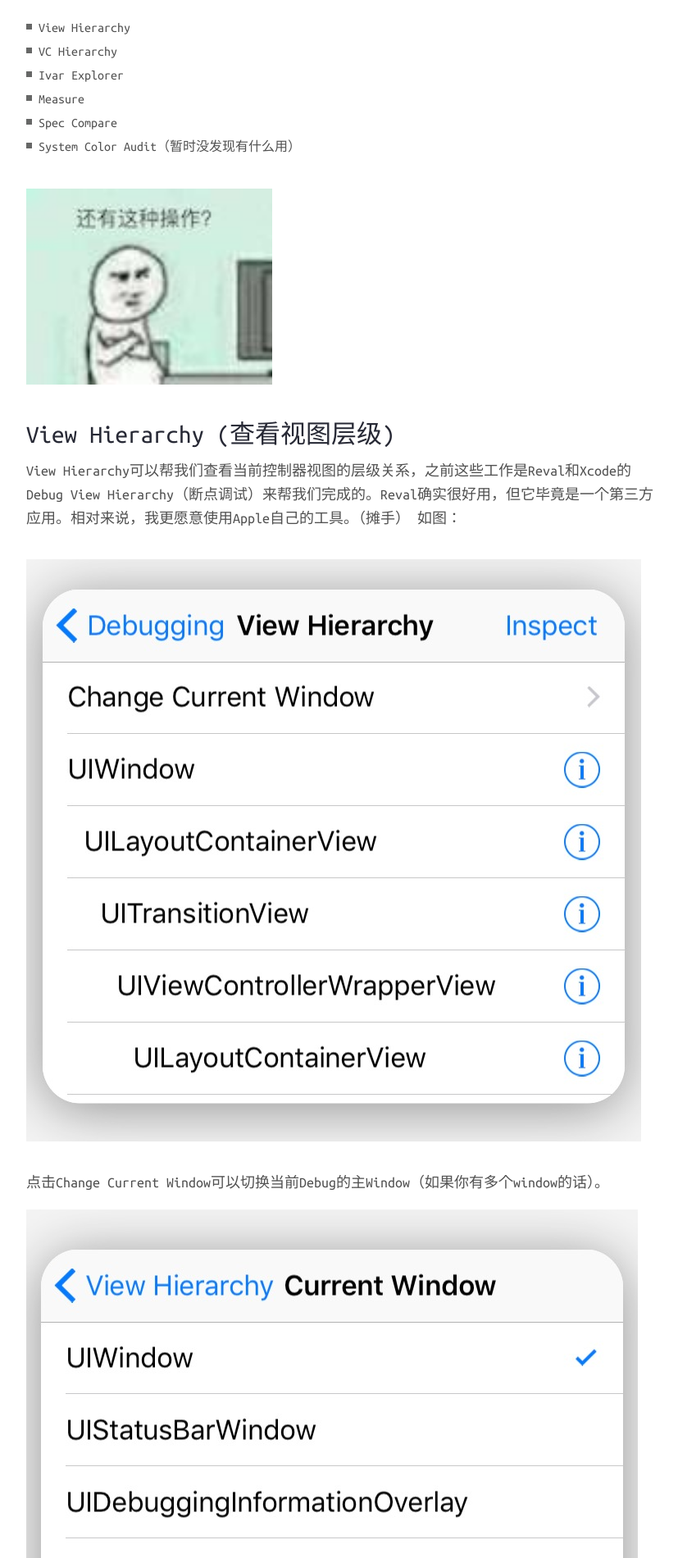
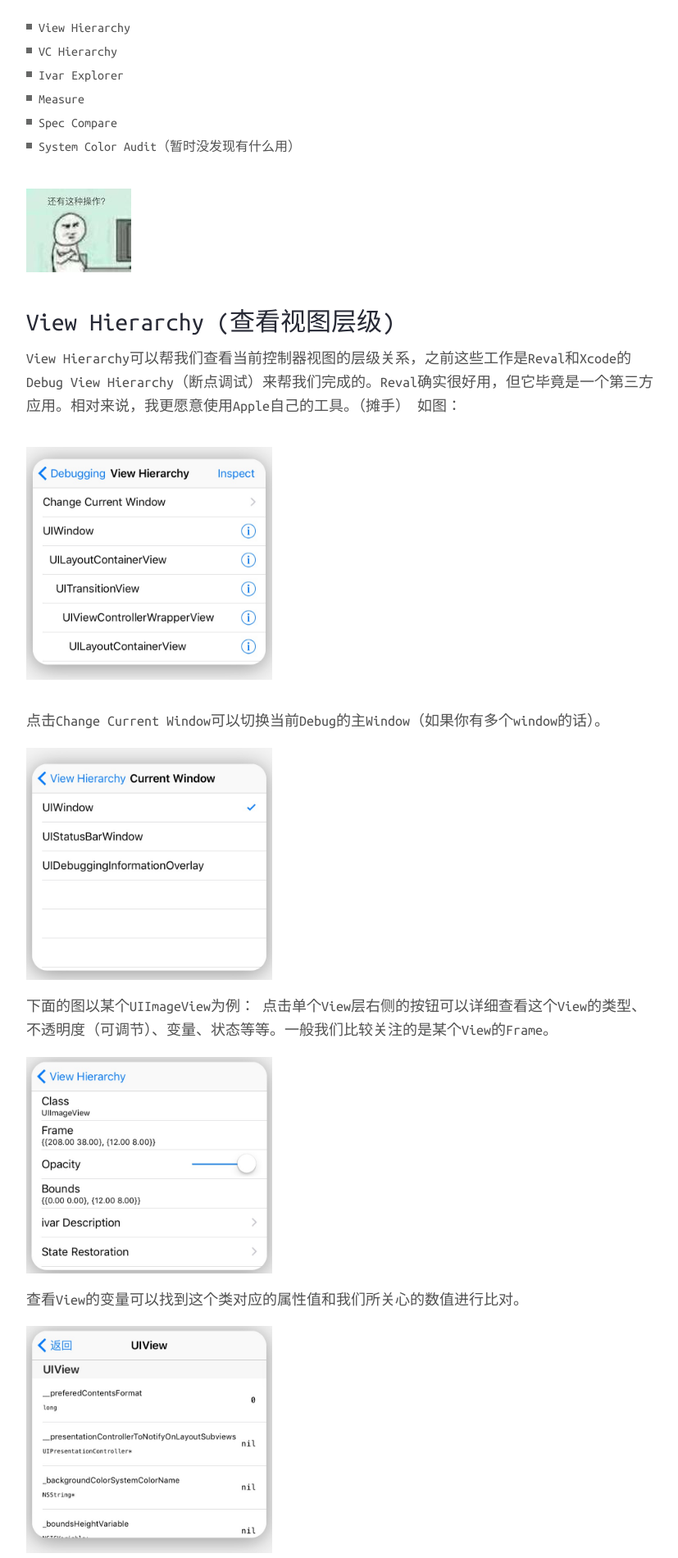
Before and after one commit to Khala-wan/Khala-wan.github.io, a Jekyll site: the page built from _posts/2017-05-27-iOS-骚操作-UIDebuggingInformationOverlay.markdown, in a window 1280 px wide. Shown: the part 984-2884 px from the top of the page at 82% size, without its empty margins (224-1051 px from the left). Built offline with Jekyll 4.4.1, drawn with Linux system fonts in a browser that asks for light colours; nearby versions of some CDN libraries.

Commit message:
UIDebuggingInformationOverlay

````diff
--- a/_posts/2017-05-27-iOS-骚操作-UIDebuggingInformationOverlay.markdown
+++ b/_posts/2017-05-27-iOS-骚操作-UIDebuggingInformationOverlay.markdown
@@ -11,7 +11,7 @@
 
 UIDebuggingInformationOverlay是一个私有的UIWindow的子类。它的作用就是用来帮助iOS的开发人员和设计人员用来调试自己的APP。值得一提的是这个功能(Window)是个私有类。是前几天才被Ryan Peterson在浏览UIKit的私有头文件的时候发现并公布给大家。这是他的英文原文博客[UIDebuggingInformationOverlay](http://ryanipete.com/blog/ios/swift/objective-c/uidebugginginformationoverlay/).
 
-<img style="margin:auto 0;text-align: center" width="300" height="300" src="https://github.com/Khala-wan/Khala-wan.github.io/raw/master/resource/UIDebuggingInformationOverlay-0.jpg"/>
+<img width="300" height="300" src="https://github.com/Khala-wan/Khala-wan.github.io/raw/master/resource/UIDebuggingInformationOverlay-0.jpg"/>
 
 
 ## UIDebuggingInformationOverlay能帮我们干什么
@@ -25,32 +25,32 @@
 * Spec Compare
 * System Color Audit（暂时没发现有什么用）
 
-<img style="margin:auto 0;text-align: center" width="300" height="300" src="https://github.com/Khala-wan/Khala-wan.github.io/raw/master/resource/UIDebuggingInformationOverlay-1.jpg"/>
-
+![img](https://github.com/Khala-wan/Khala-wan.github.io/raw/master/resource/UIDebuggingInformationOverlay-1.jpg)
 
 ## View Hierarchy (查看视图层级)
 
 View Hierarchy可以帮我们查看当前控制器视图的层级关系，之前这些工作是Reval和Xcode的Debug View Hierarchy（断点调试）来帮我们完成的。Reval确实很好用，但它毕竟是一个第三方应用。相对来说，我更愿意使用Apple自己的工具。（摊手）
 如图：
 
-![img](https://github.com/Khala-wan/Khala-wan.github.io/raw/master/resource/UIDebuggingInformationOverlay-2.jpg)
+<img width="300" height="300" src="https://github.com/Khala-wan/Khala-wan.github.io/raw/master/resource/UIDebuggingInformationOverlay-2.jpg"/>
+
 
 点击Change Current Window可以切换当前Debug的主Window（如果你有多个window的话）。
-![img](https://github.com/Khala-wan/Khala-wan.github.io/raw/master/resource/UIDebuggingInformationOverlay-3.jpg)
+<img width="300" height="300" src="https://github.com/Khala-wan/Khala-wan.github.io/raw/master/resource/UIDebuggingInformationOverlay-3.jpg"/>
 下面的图以某个UIImageView为例：
 点击单个View层右侧的按钮可以详细查看这个View的类型、不透明度（可调节）、变量、状态等等。一般我们比较关注的是某个View的Frame。
-![img](https://github.com/Khala-wan/Khala-wan.github.io/raw/master/resource/UIDebuggingInformationOverlay-4.jpg)
+<img width="300" height="300" src="https://github.com/Khala-wan/Khala-wan.github.io/raw/master/resource/UIDebuggingInformationOverlay-4.jpg"/>
 查看View的变量可以找到这个类对应的属性值和我们所关心的数值进行比对。
-![img](https://github.com/Khala-wan/Khala-wan.github.io/raw/master/resource/UIDebuggingInformationOverlay-5.jpg)
+<img width="300" height="300" src="https://github.com/Khala-wan/Khala-wan.github.io/raw/master/resource/UIDebuggingInformationOverlay-5.jpg"/>
 查看状态信息可以看到这个View的类型和一些纯视图的属性如Transform等。不过每种类型的View其State Info中的Value的类型、数量也不同。
-![img](https://github.com/Khala-wan/Khala-wan.github.io/raw/master/resource/UIDebuggingInformationOverlay-6.jpg)
+<img width="300" height="300" src="https://github.com/Khala-wan/Khala-wan.github.io/raw/master/resource/UIDebuggingInformationOverlay-6.jpg"/>
 
 ## VC Hierarchy (查看控制器层级)
 
 这个功能可以帮助你定位当前Winow的控制器关系，同时他也可以看出你Present之后的控制器层级关系。
-![img](https://github.com/Khala-wan/Khala-wan.github.io/raw/master/resource/UIDebuggingInformationOverlay-7.jpg)
+<img width="300" height="300" src="https://github.com/Khala-wan/Khala-wan.github.io/raw/master/resource/UIDebuggingInformationOverlay-7.jpg"/>
 同样的，点击某一个你想要关注的VC就可以看到它对应的一些信息。也可以继续点击它的UIView来查看这个控制器所对应UIView的信息。
-![img](https://github.com/Khala-wan/Khala-wan.github.io/raw/master/resource/UIDebuggingInformationOverlay-8.jpg)
+<img width="300" height="300" src="https://github.com/Khala-wan/Khala-wan.github.io/raw/master/resource/UIDebuggingInformationOverlay-8.jpg"/>
 
 ## Ivar Explorer （变量浏览）
 
@@ -62,15 +62,15 @@
 ```
 然后我们现在来想办法找到它，看看能不能看到它的值。首先进入Ivar Explorer。
 然后找到UIApplication的delegate对象。
-![img](https://github.com/Khala-wan/Khala-wan.github.io/raw/master/resource/UIDebuggingInformationOverlay-9.jpg)
+<img width="300" height="300" src="https://github.com/Khala-wan/Khala-wan.github.io/raw/master/resource/UIDebuggingInformationOverlay-9.jpg"/>
 点击去看一下，第二个就是我们要找的变量。当前它的值是NO，看来我们不需要跳转到消息中心了。
-![img](https://github.com/Khala-wan/Khala-wan.github.io/raw/master/resource/UIDebuggingInformationOverlay-10.jpg)
+<img width="300" height="300" src="https://github.com/Khala-wan/Khala-wan.github.io/raw/master/resource/UIDebuggingInformationOverlay-10.jpg"/>
 至于你还想在你的APP中看到哪个对象的哪个变量就看你自己的咯~
 
 ## Measure (测量工具)
 
 呃。。。讲真的这个功能绝对是我们和UI撕逼的双刃剑。有了它，你不用再因为那么0.5px的问题争论半天。但是如果UI会用它了，那么你可能还要多几个0.5px的问题😂
-![img](https://github.com/Khala-wan/Khala-wan.github.io/raw/master/resource/UIDebuggingInformationOverlay-11.jpg)
+<img width="300" height="300" src="https://github.com/Khala-wan/Khala-wan.github.io/raw/master/resource/UIDebuggingInformationOverlay-11.jpg"/>
 点击Vertical并长按你想测量的地方就可以显示出垂直方向上对应的间距，还可以按住不动拖动手指测量别的地方。
 ![img](https://github.com/Khala-wan/Khala-wan.github.io/raw/master/resource/UIDebuggingInformationOverlay-12.jpg)
 如果想测量水平方向，你懂得，点Horizontal。
@@ -80,7 +80,8 @@
 
 ## Spec Compare (UI对比工具)
 这个功能可以让我们在对比UI图和实际开发出来的界面时不用两个页面看来看去。只需要从相册选择你这个页面的UI截图。然后向下滑动就可以增加透明度以比对细节。效果如下(UI图我找不到了。先用系统的凑合下)：
-![img](https://github.com/Khala-wan/Khala-wan.github.io/raw/master/resource/UIDebuggingInformationOverlay-15.jpg)![img](https://github.com/Khala-wan/Khala-wan.github.io/raw/master/resource/UIDebuggingInformationOverlay-16.jpg)
+<img width="300" height="300" src="https://github.com/Khala-wan/Khala-wan.github.io/raw/master/resource/UIDebuggingInformationOverlay-15.jpg"/>
+<img width="300" height="300" src="https://github.com/Khala-wan/Khala-wan.github.io/raw/master/resource/UIDebuggingInformationOverlay-16.jpg"/>
 
 >⚠️注意因为要弹出UIImagePickerController所以在iOS9以上别忘了在Info.plist中加入相册使用的key:NSPhotoLibraryUsageDescription。否侧会闪退。
 
````
